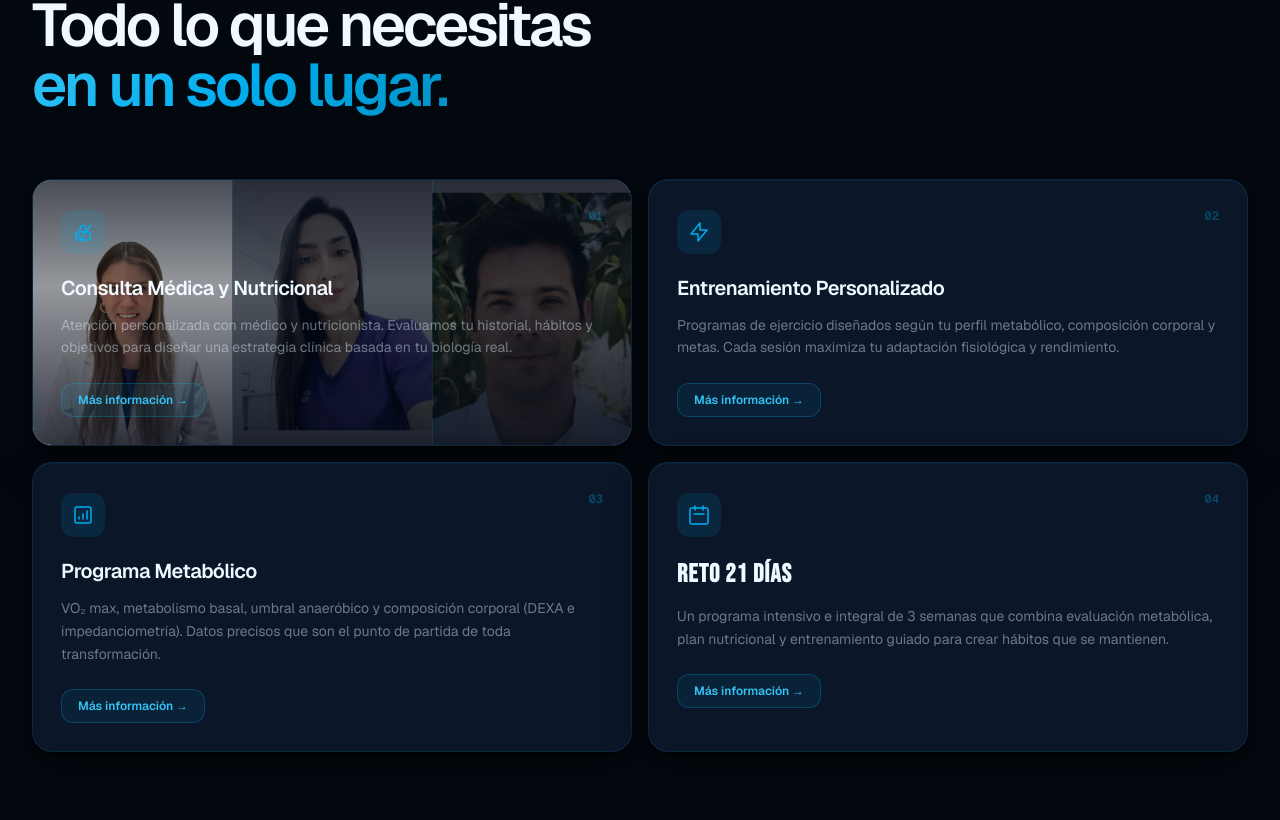
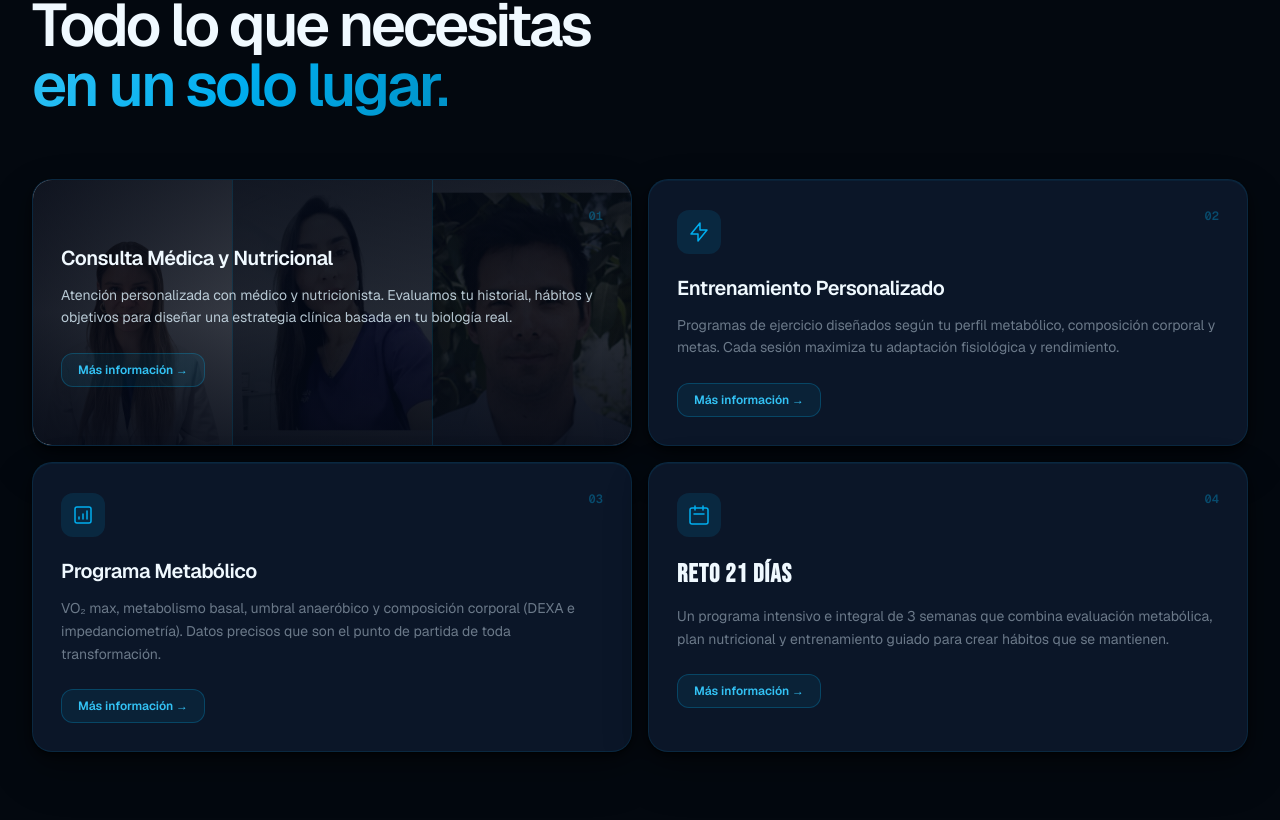
Before and after one commit to felipemunoz1983-alt/centro-metabolico, a Next.js app: page / in a window 1280 px wide. Shown: the part 2600-3420 px from the top of the page. Built offline with nearby package versions, Linux system fonts and the light colour scheme.

Commit message:
services: improve card01 legibility + remove icon

```diff
--- a/src/components/sections/ServicesSection.tsx
+++ b/src/components/sections/ServicesSection.tsx
@@ -102,9 +102,12 @@ export function ServicesSection() {
                       </div>
                       <div className="absolute inset-0" style={{ backgroundColor: "rgba(0,20,40,0.32)" }} />
                     </div>
-                    {/* Global gradient overlay */}
+                    {/* Global gradient overlay — stronger on left third for text */}
                     <div className="absolute inset-0" style={{
-                      background: "linear-gradient(to bottom, rgba(3,8,20,0.72) 0%, rgba(3,8,20,0.42) 40%, rgba(3,8,20,0.80) 100%)",
+                      background: "linear-gradient(to right, rgba(3,8,20,0.88) 0%, rgba(3,8,20,0.72) 33%, rgba(3,8,20,0.55) 100%)",
+                    }} />
+                    <div className="absolute inset-0" style={{
+                      background: "linear-gradient(to bottom, rgba(3,8,20,0.60) 0%, rgba(3,8,20,0.30) 50%, rgba(3,8,20,0.75) 100%)",
                     }} />
                     {/* Vertical separators */}
                     <div className="absolute inset-y-0" style={{ left: "33.33%", width: 1, backgroundColor: "rgba(0,174,239,0.15)" }} />
@@ -114,13 +117,15 @@ export function ServicesSection() {
 
                 <div className="relative z-10">
                 <div className="flex items-start gap-5">
-                  {/* Icon */}
+                  {/* Icon — hidden on card 01 (has photo background) */}
+                  {i !== 0 && (
                     <div
                       className="mt-0.5 flex h-11 w-11 flex-shrink-0 items-center justify-center rounded-xl"
                       style={{ backgroundColor: "rgba(0,174,239,0.12)", color: "var(--brand)" }}
                     >
                       {service.icon}
                     </div>
+                  )}
 
                   {/* Number */}
                   <span
@@ -138,7 +143,7 @@ export function ServicesSection() {
                   {service.title}
                 </h3>
 
-                <p className="mb-5 text-sm leading-relaxed text-sky-100/45">
+                <p className={`mb-5 text-sm leading-relaxed ${i === 0 ? "text-sky-100/80" : "text-sky-100/45"}`}>
                   {service.description}
                 </p>
 
```
Lines whose indentation alone changed are shown as unchanged.
